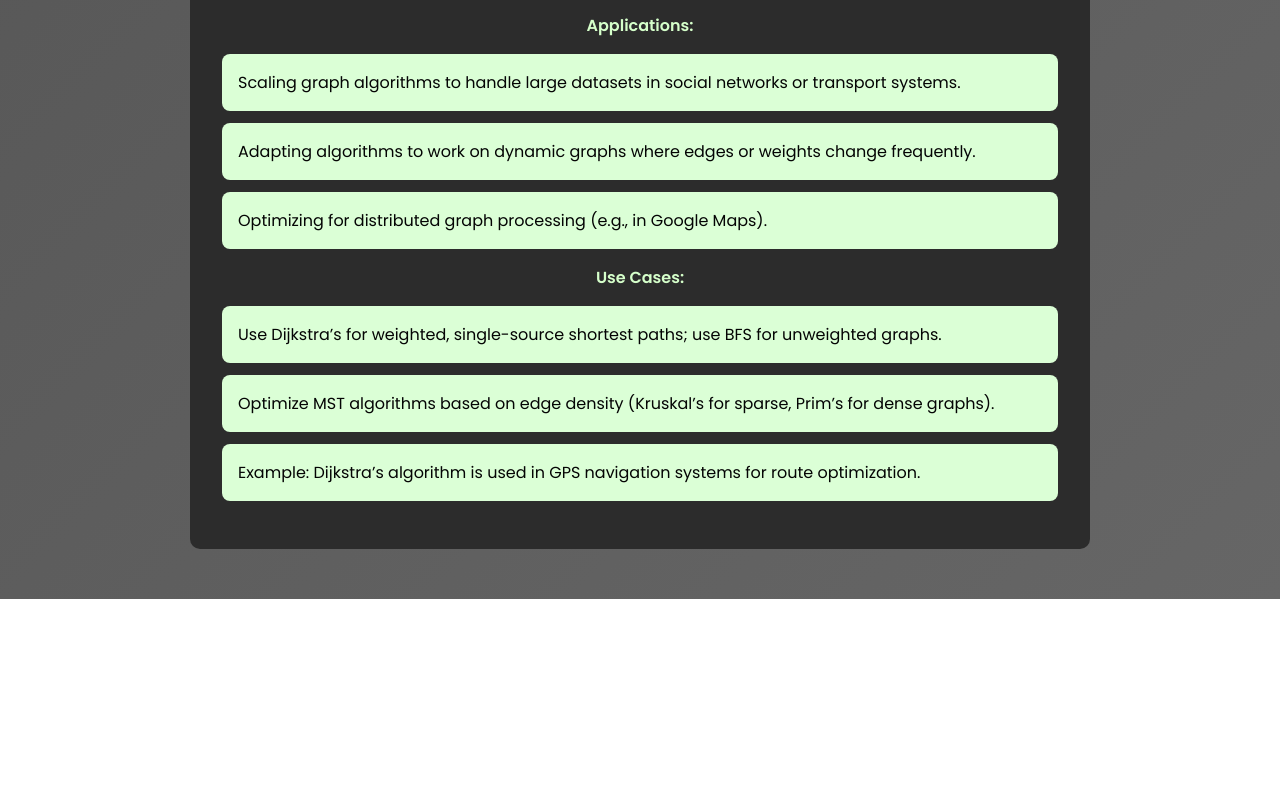
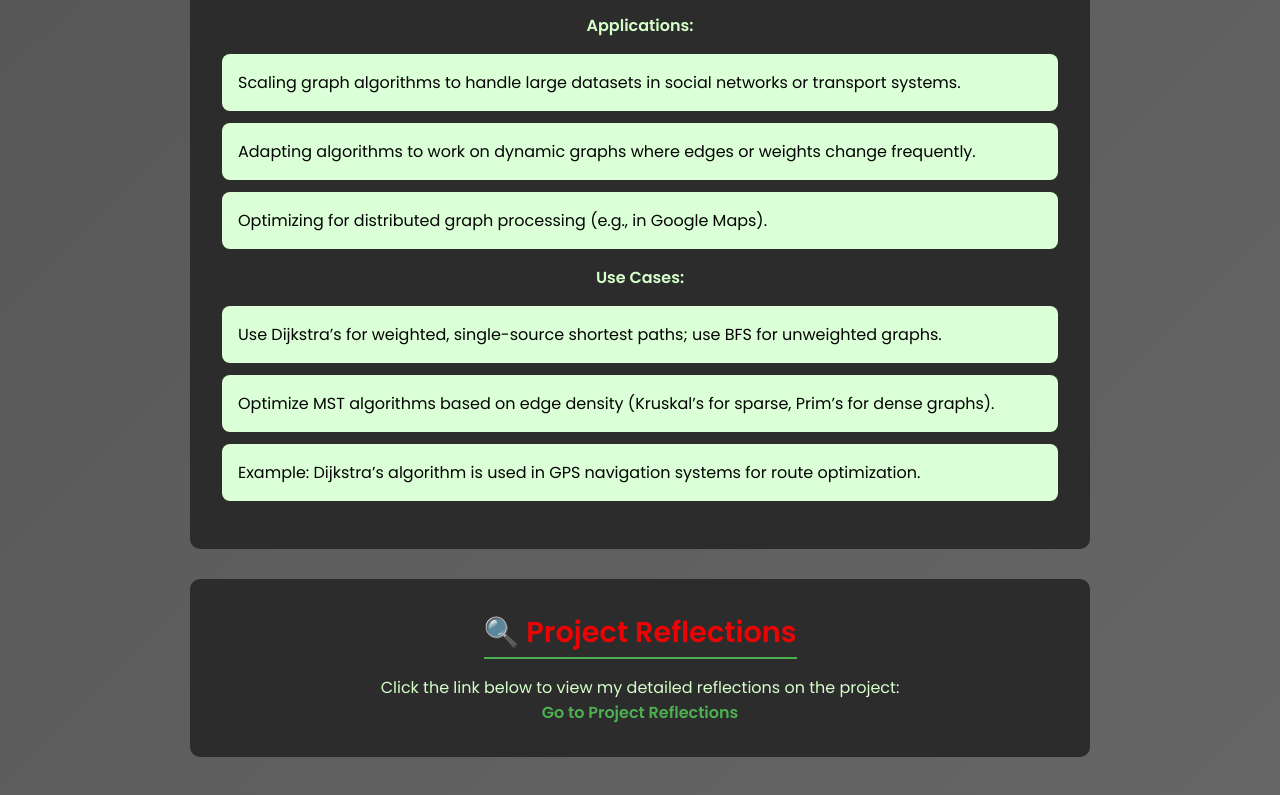
Before and after one commit to raveeshnayak18/portfolio.github.io, a plain HTML site: page index.html in a window 1280 px wide. Shown: the part 5036-5831 px from the top of the page. Before the commit the page ends 5635 px from the top, so only its background shows below. Drawn offline with Linux system fonts and the light colour scheme.

Commit message:
added project reflection link at end

```diff
--- a/index.html
+++ b/index.html
@@ -183,5 +183,11 @@
             </ul>
         </article>
     </section>
+    <section id="reflection-link">
+        <h2>🔍 Project Reflections</h2>
+        <p>Click the link below to view my detailed reflections on the project:</p>
+        <a href="reflection.html" target="_blank">Go to Project Reflections</a>
+    </section>
+
 </body>
 </html>
```
